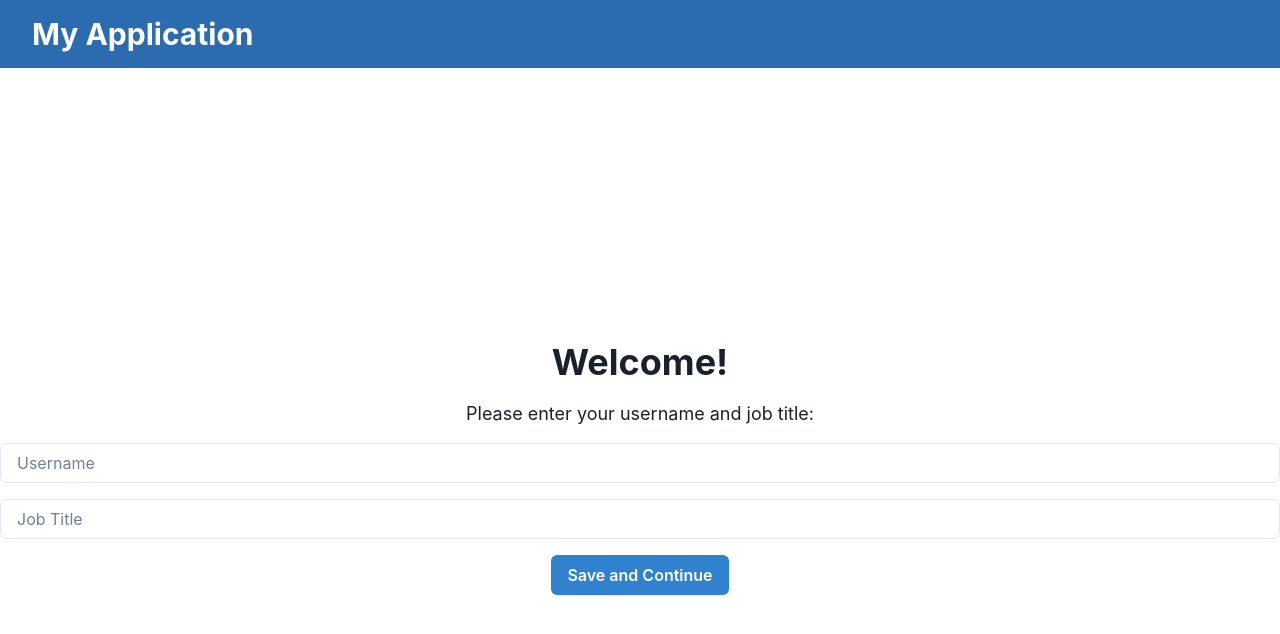
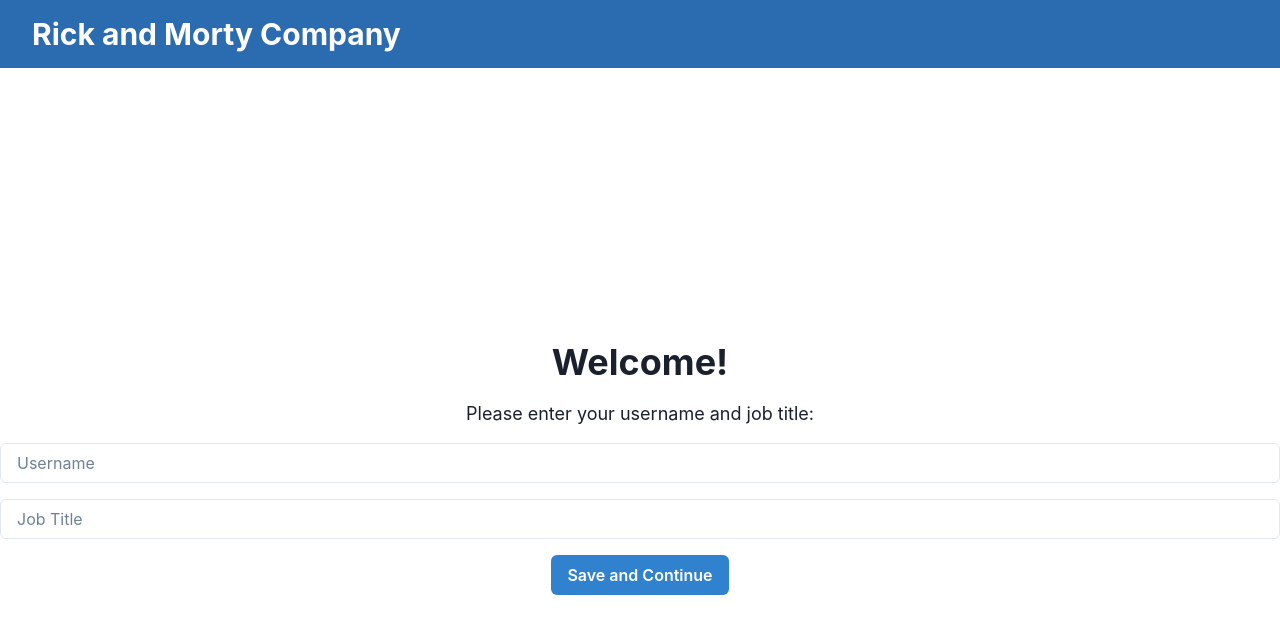
Before and after one commit to wannamakeudance/next-rick-morty, a Next.js app: page / in a window 1280 px wide. Shown: the top 634 px of the page. Built offline with nearby package versions, Linux system fonts and the light colour scheme; no server answers.

Commit message:
test deploy

```diff
--- a/app/layout.tsx
+++ b/app/layout.tsx
@@ -25,7 +25,7 @@ export default function RootLayout({ children }: { children: ReactNode }) {
           >
             <Link href="/info">
               <Heading size="lg" cursor="pointer">
-                My Application
+                Rick and Morty Company
               </Heading>
             </Link>
 
```
